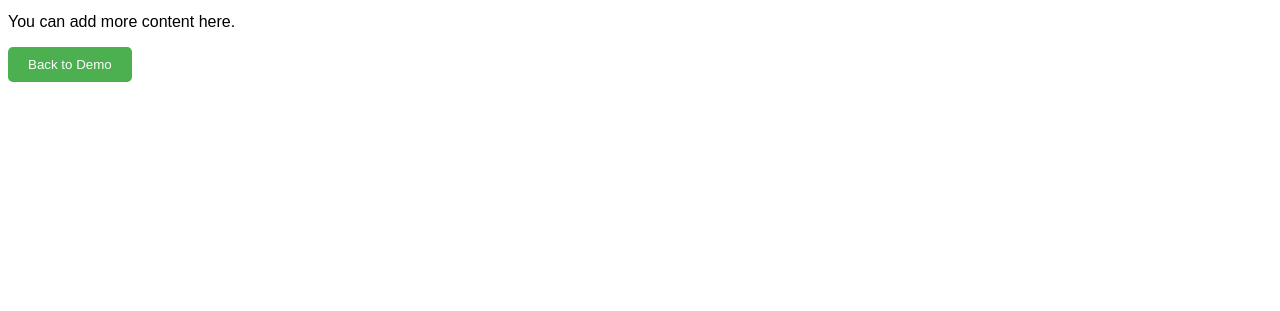
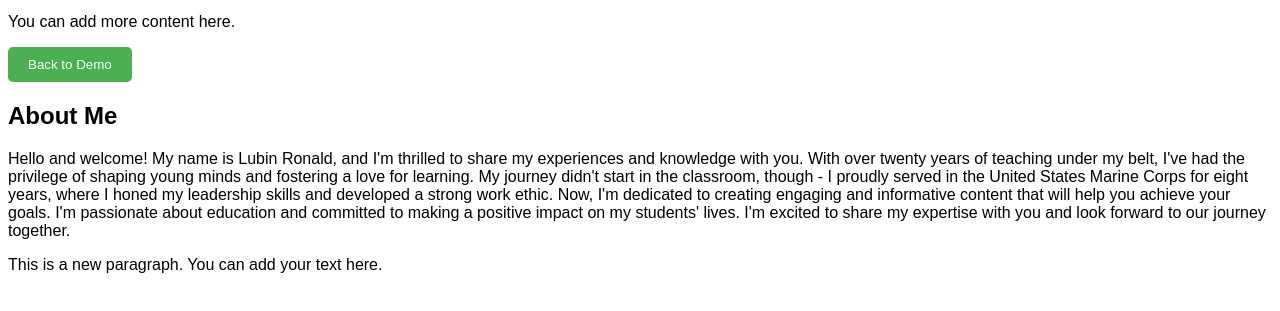
Before and after one commit to lubinronald36-design/RESchool, a plain HTML site: page introduction.html in a window 1280 px wide. Shown: the part 99-410 px from the top of the page. Drawn offline with Linux system fonts and the light colour scheme.

Commit message:
Update introduction.html

```diff
--- a/introduction.html
+++ b/introduction.html
@@ -10,4 +10,8 @@
   <p>You can add more content here.</p>
   <a href="index.html"><button>Back to Demo</button></a>
 </body>
-</html>
+</html><section>
+ <h1>About Me</h1>
+ <p>Hello and welcome! My name is Lubin Ronald, and I'm thrilled to share my experiences and knowledge with you. With over twenty years of teaching under my belt, I've had the privilege of shaping young minds and fostering a love for learning. My journey didn't start in the classroom, though - I proudly served in the United States Marine Corps for eight years, where I honed my leadership skills and developed a strong work ethic. Now, I'm dedicated to creating engaging and informative content that will help you achieve your goals. I'm passionate about education and committed to making a positive impact on my students' lives. I'm excited to share my expertise with you and look forward to our journey together.</p>
+ <p>This is a new paragraph. You can add your text here.</p>
+</section>
```
